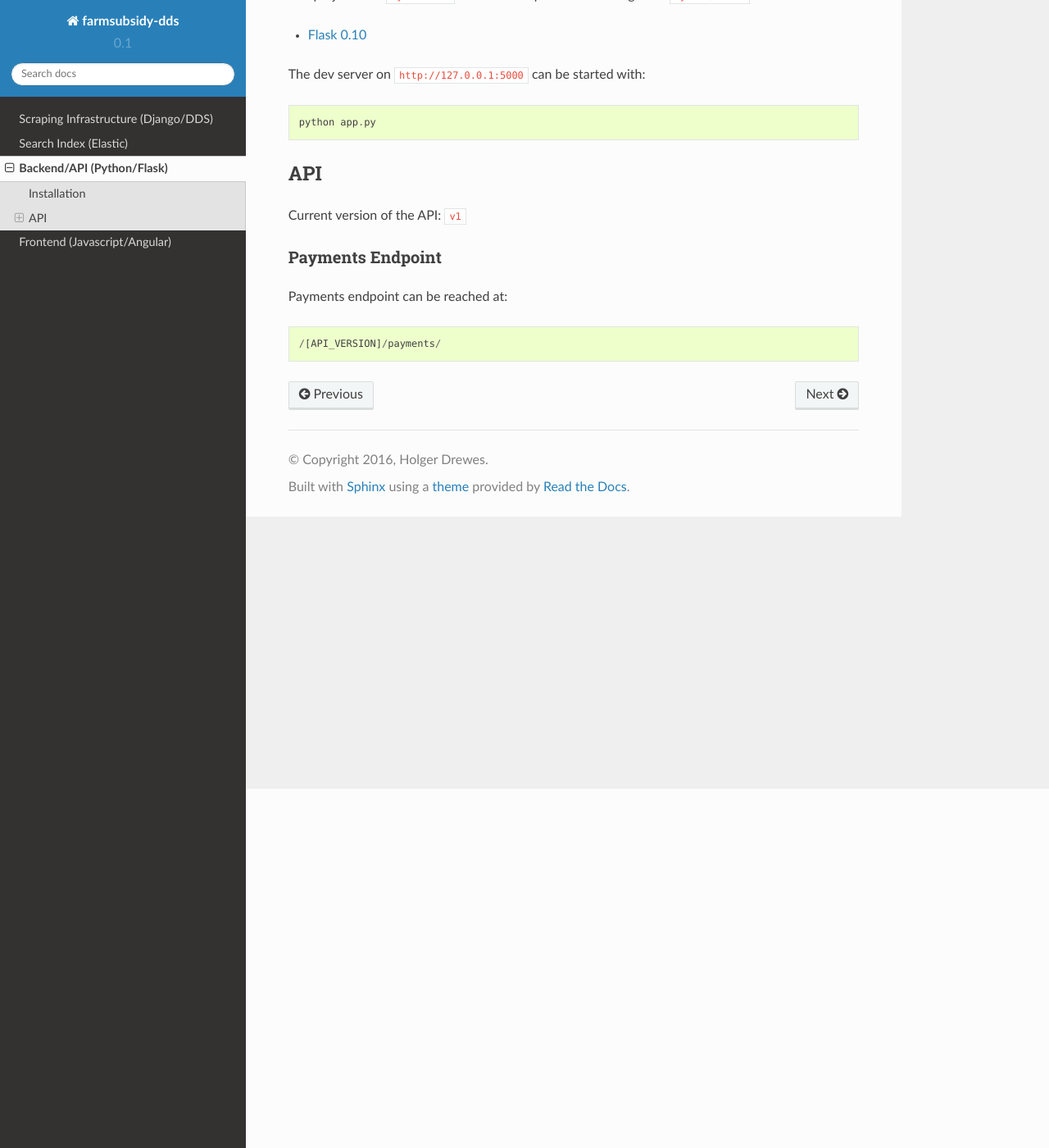
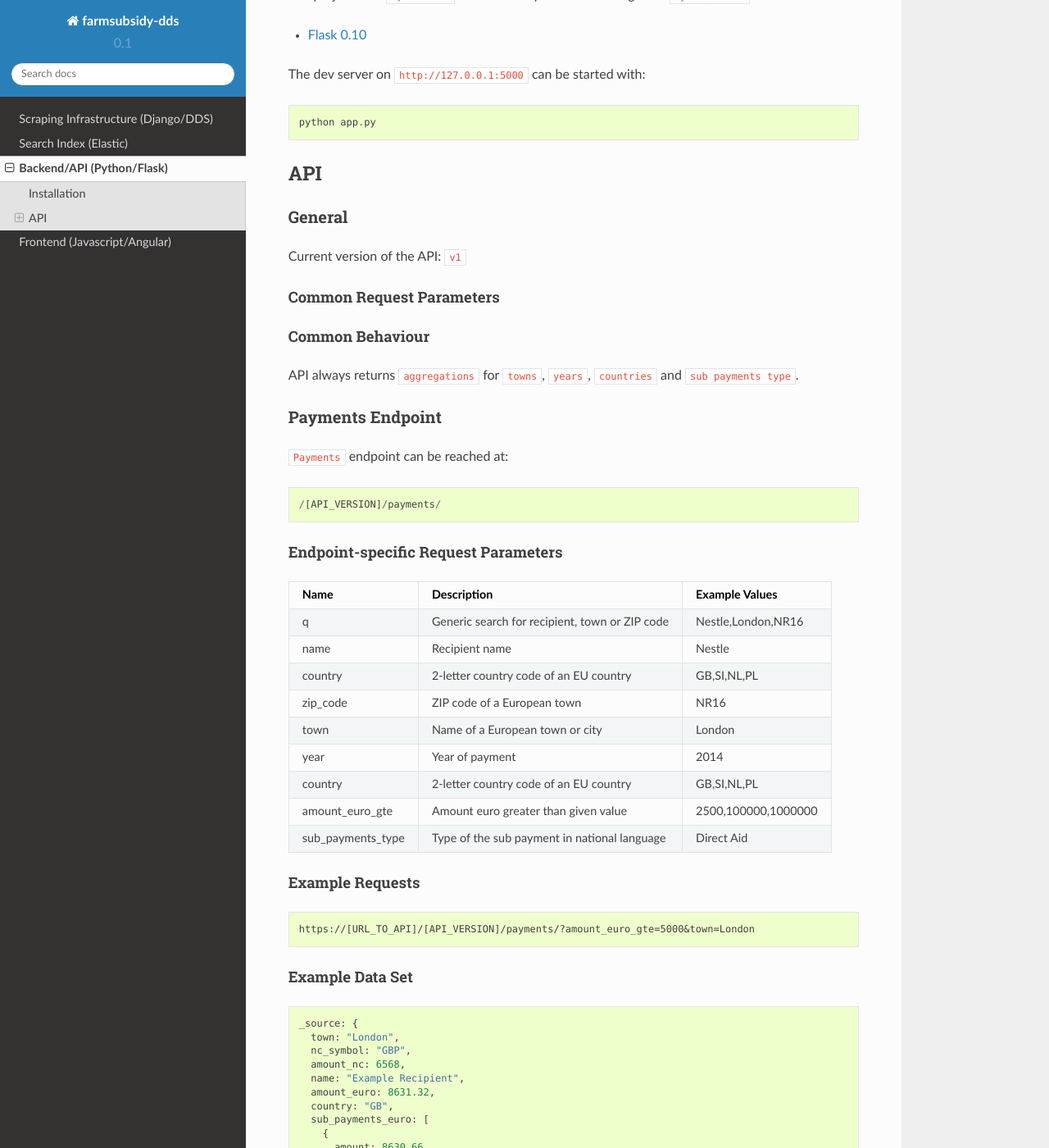
Before and after one commit to holgerd77/farmsubsidy-dds-scraper, a Sphinx documentation site: the page built from docs/backend_api.rst, in a window 1280 px wide and 1400 px high, scrolled down 438 px. Shown: the whole window at 82% size. Built offline with Sphinx 7.4.7 and the Read the Docs theme 2.0.0, drawn with Linux system fonts in a browser that asks for light colours; some of the changed text lies outside the part shown.

Commit message:
Added API payments endpoint parameter description in docs

```diff
--- a/docs/backend_api.rst
+++ b/docs/backend_api.rst
@@ -5,7 +5,7 @@ Backend/API (Python/Flask)
 Backend/API for creating a simple API layer and connecting to ``Elastic``.
 
 Installation
-------------
+============
 
 Installation is done by cloning the repository and install the dependencies
 from the requirements files::
@@ -23,13 +23,117 @@ The dev server on ``http://127.0.0.1:5000`` can be started with::
     python app.py
 
 API
----
+===
+
+General
+-------
 
 Current version of the API: ``v1``
 
+Common Request Parameters
+^^^^^^^^^^^^^^^^^^^^^^^^^
+
+
+
+
+Common Behaviour
+^^^^^^^^^^^^^^^^
+
+API always returns ``aggregations`` for ``towns``, ``years``, ``countries`` and ``sub payments type``.
+
 Payments Endpoint
-^^^^^^^^^^^^^^^^^
+-----------------
 
-Payments endpoint can be reached at::
+``Payments`` endpoint can be reached at::
 
     /[API_VERSION]/payments/
+
+Endpoint-specific Request Parameters
+^^^^^^^^^^^^^^^^^^^^^^^^^^^^^^^^^^^^
++--------------------+------------------------------------------------------+-------------------------------+
+| Name               | Description                                          | Example Values                |
++====================+======================================================+===============================+
+| q                  | Generic search for recipient, town or ZIP code       | Nestle,London,NR16            |
++--------------------+------------------------------------------------------+-------------------------------+
+| name               | Recipient name                                       | Nestle                        |
++--------------------+------------------------------------------------------+-------------------------------+
+| country            | 2-letter country code of an EU country               | GB,SI,NL,PL                   |
++--------------------+------------------------------------------------------+-------------------------------+
+| zip_code           | ZIP code of a European town                          | NR16                          |
++--------------------+------------------------------------------------------+-------------------------------+
+| town               | Name of a European town or city                      | London                        |
++--------------------+------------------------------------------------------+-------------------------------+
+| year               | Year of payment                                      | 2014                          |
++--------------------+------------------------------------------------------+-------------------------------+
+| country            | 2-letter country code of an EU country               | GB,SI,NL,PL                   |
++--------------------+------------------------------------------------------+-------------------------------+
+| amount_euro_gte    | Amount euro greater than given value                 | 2500,100000,1000000           |
++--------------------+------------------------------------------------------+-------------------------------+
+| sub_payments_type  | Type of the sub payment in national language         | Direct Aid                    |
++--------------------+------------------------------------------------------+-------------------------------+
+
+Example Requests
+^^^^^^^^^^^^^^^^
+
+::
+
+  https://[URL_TO_API]/[API_VERSION]/payments/?amount_euro_gte=5000&town=London
+
+Example Data Set
+^^^^^^^^^^^^^^^^
+
+::
+
+  _source: {
+    town: "London",
+    nc_symbol: "GBP",
+    amount_nc: 6568,
+    name: "Example Recipient",
+    amount_euro: 8631.32,
+    country: "GB",
+    sub_payments_euro: [
+      {
+        amount: 8630.66,
+        name: "Rural Development"
+      },
+      {
+        amount: 0,
+        name: "Direct Aid"
+      },
+      {
+        amount: 0,
+        name: "Market Schemes"
+      }
+    ],
+    sub_payments_nc: [
+      {
+        amount: 6567.5,
+        name: "Rural Development"
+      },
+      {
+        amount: 0,
+        name: "Direct Aid"
+      },
+      {
+        amount: 0,
+        name: "Market Schemes"
+      }
+    ],
+    year: 2014,
+    nc_conv_rate: 0.76095,
+    nc_conv_date: "2016-01-26",
+    zip_code: "SW7"
+  }
+
+``Sub payments`` are indexed schemaless as they are provided by the specific country
+agencies.
+
+.. note::
+   If both an ``amount_nc`` (national currency) and an ``amount_euro`` is provided,
+   the Euro value is not coming originally from the source but is calculated via
+   ``fixer.io`` API with the given conv rate at the conv date provided.
+
+Countries Endpoint
+------------------
+
+TODO
```
Also changed, not shown: docs/index.rst (+4 -4 lines), 1 other file.
